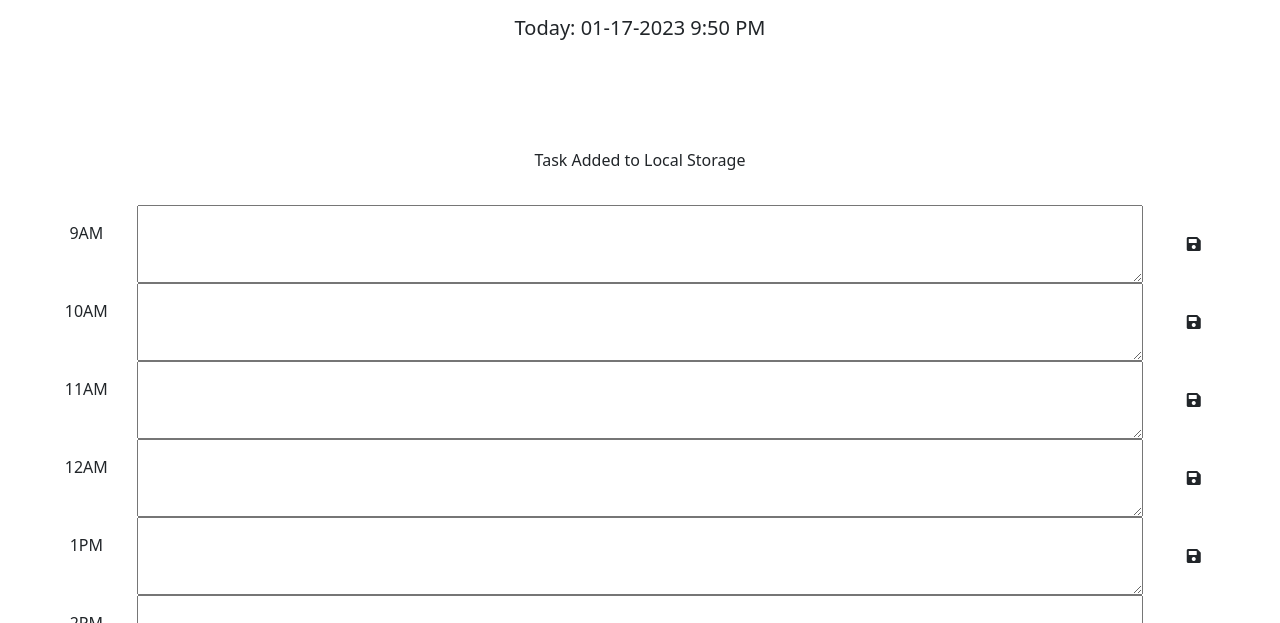
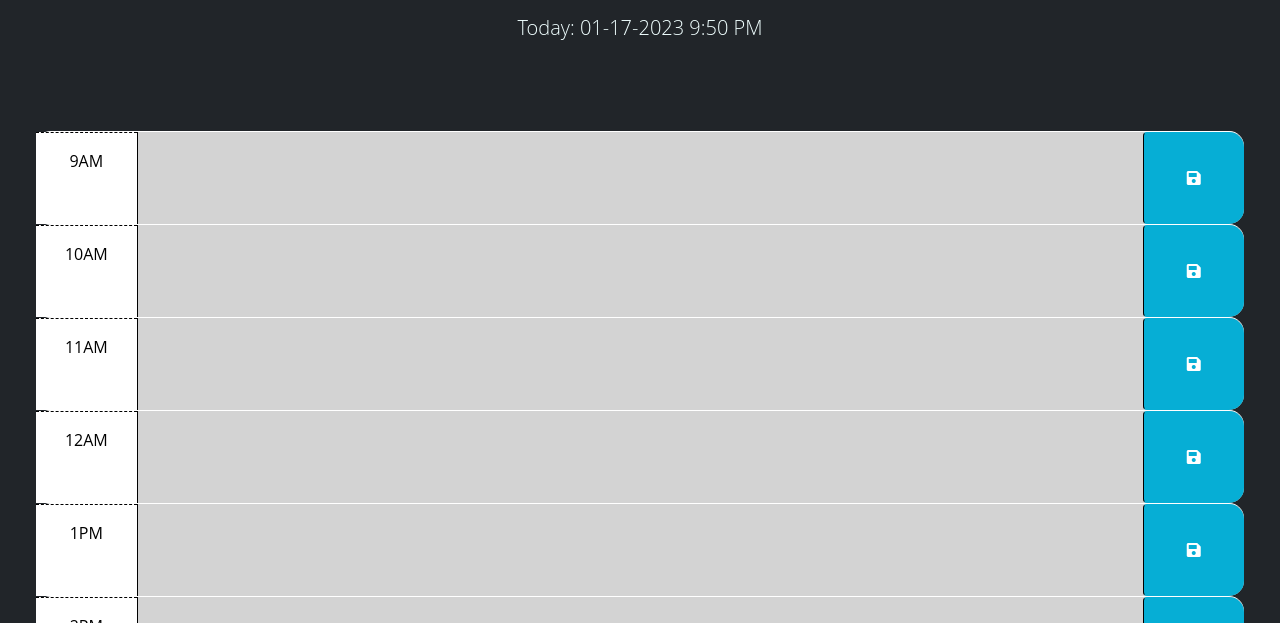
Before and after one commit to Chris70A/DailyScheduler, a plain HTML site: page index.html in a window 1280 px wide. Shown: the part 166-789 px from the top of the page. Drawn offline with nearby package versions, Linux system fonts and the light colour scheme.

Commit message:
fixed link Issue

```diff
--- a/index.html
+++ b/index.html
@@ -20,7 +20,7 @@
       href="https://fonts.googleapis.com/css2?family=Fira+Sans:wght@400;700&display=swap"
       rel="stylesheet"
     />
-    <link rel="stylesheet" href="assets/script.js" />  <!-- Last link = your stylesheet will override -->
+    <link rel="stylesheet" href="/assets/style.css" />  <!-- Last link = your stylesheet will override -->
     <title>Work Day Scheduler</title>
   </head>
 
@@ -122,6 +122,6 @@
     integrity="sha256-iu/zLUB+QgISXBLCW/mcDi/rnf4m4uEDO0wauy76x7U="
     crossorigin="anonymous"></script>
 
-    <script src="assets/script.js"></script>
+    <script src="/assets/script.js"></script>
   </body>
 </html>
```
